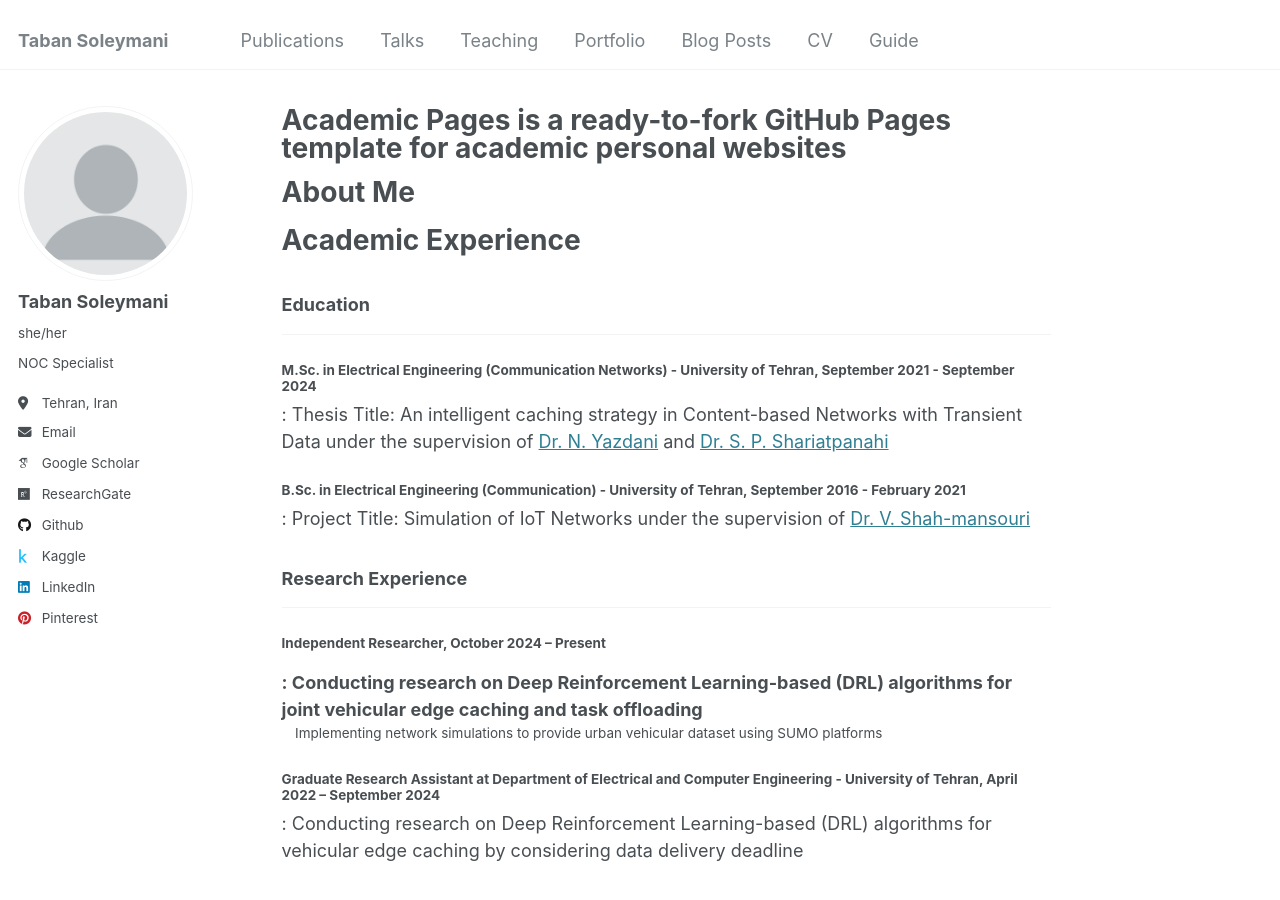
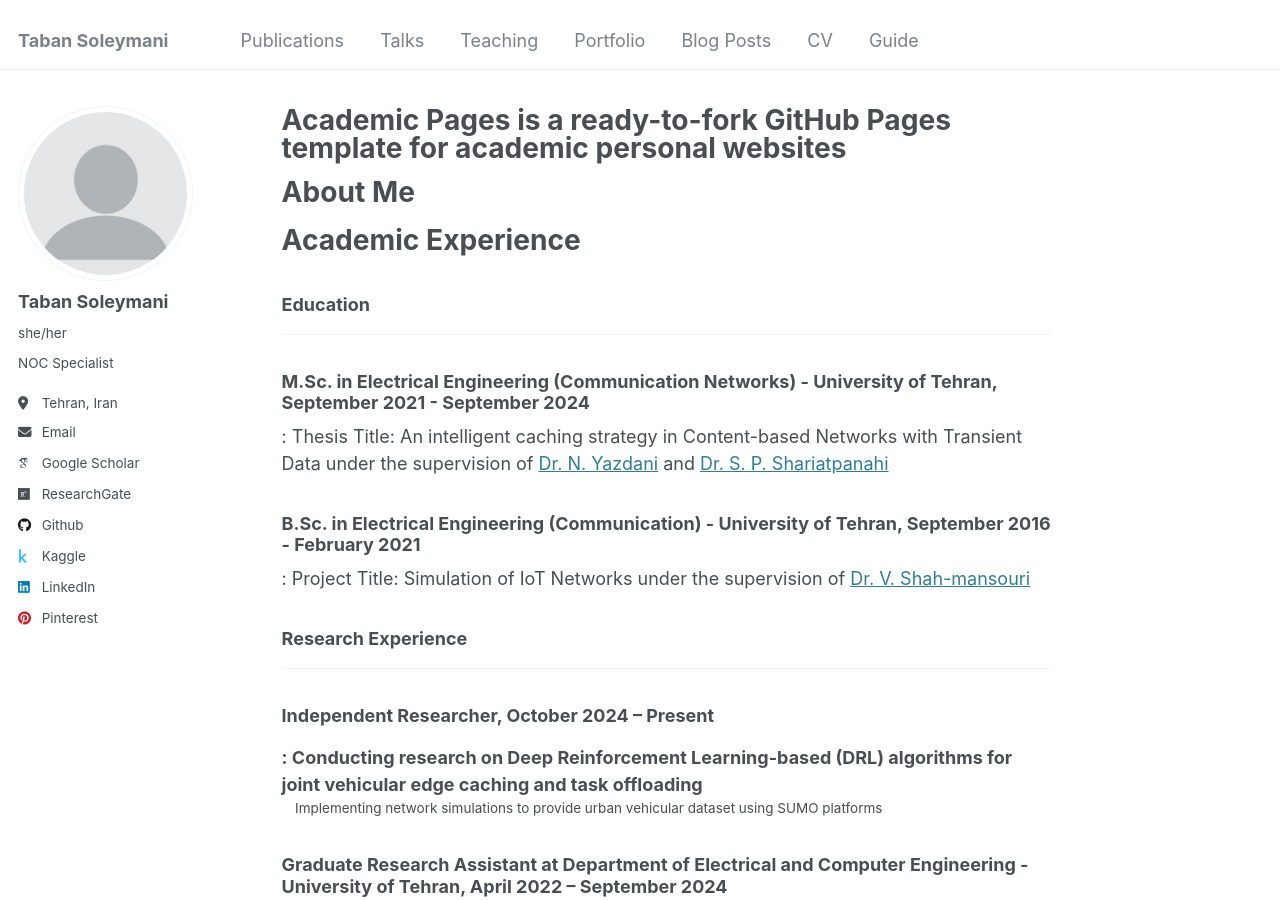
Before and after one commit to tabansoleymani/tabansoleymani.github.io, a Jekyll site: the page built from _pages/about.md, in a window 1280 px wide and 900 px high. Built offline with Jekyll 4.4.1, drawn with Linux system fonts in a browser that asks for light colours; some web fonts are replaced.

```diff
--- a/_pages/about.md
+++ b/_pages/about.md
@@ -12,22 +12,22 @@ redirect_from:
 # Academic Experience
 ###  Education
 ----
-##### M.Sc. in Electrical Engineering (Communication Networks) - University of Tehran, **September 2021 - September 2024**
+### M.Sc. in Electrical Engineering (Communication Networks) - University of Tehran, **September 2021 - September 2024**
 
 :   Thesis Title: An intelligent caching strategy in Content-based Networks with Transient Data under the supervision of [Dr. N. Yazdani](https://ieeexplore.ieee.org/author/37273359300) and [Dr. S. P. Shariatpanahi](https://ieeexplore.ieee.org/author/38322979900)
 
-##### B.Sc. in Electrical Engineering (Communication) - University of Tehran, **September 2016 - February 2021**
+### B.Sc. in Electrical Engineering (Communication) - University of Tehran, **September 2016 - February 2021**
 
 :   Project Title: Simulation of IoT Networks under the supervision of [Dr. V. Shah-mansouri](https://ieeexplore.ieee.org/author/38275680000)
 
 ###  Research Experience
 ----
-##### Independent Researcher, **October 2024 – Present**
+### Independent Researcher, **October 2024 – Present**
 
 :   Conducting research on Deep Reinforcement Learning-based (DRL) algorithms for joint vehicular edge caching and task offloading
 :   Implementing network simulations to provide urban vehicular dataset using SUMO platforms
 
-##### Graduate Research Assistant at Department of Electrical and Computer Engineering - University of Tehran, **April 2022 – September 2024**
+### Graduate Research Assistant at Department of Electrical and Computer Engineering - University of Tehran, **April 2022 – September 2024**
 
 :   Conducting research on Deep Reinforcement Learning-based (DRL) algorithms for vehicular edge caching by considering data delivery deadline
 
```
